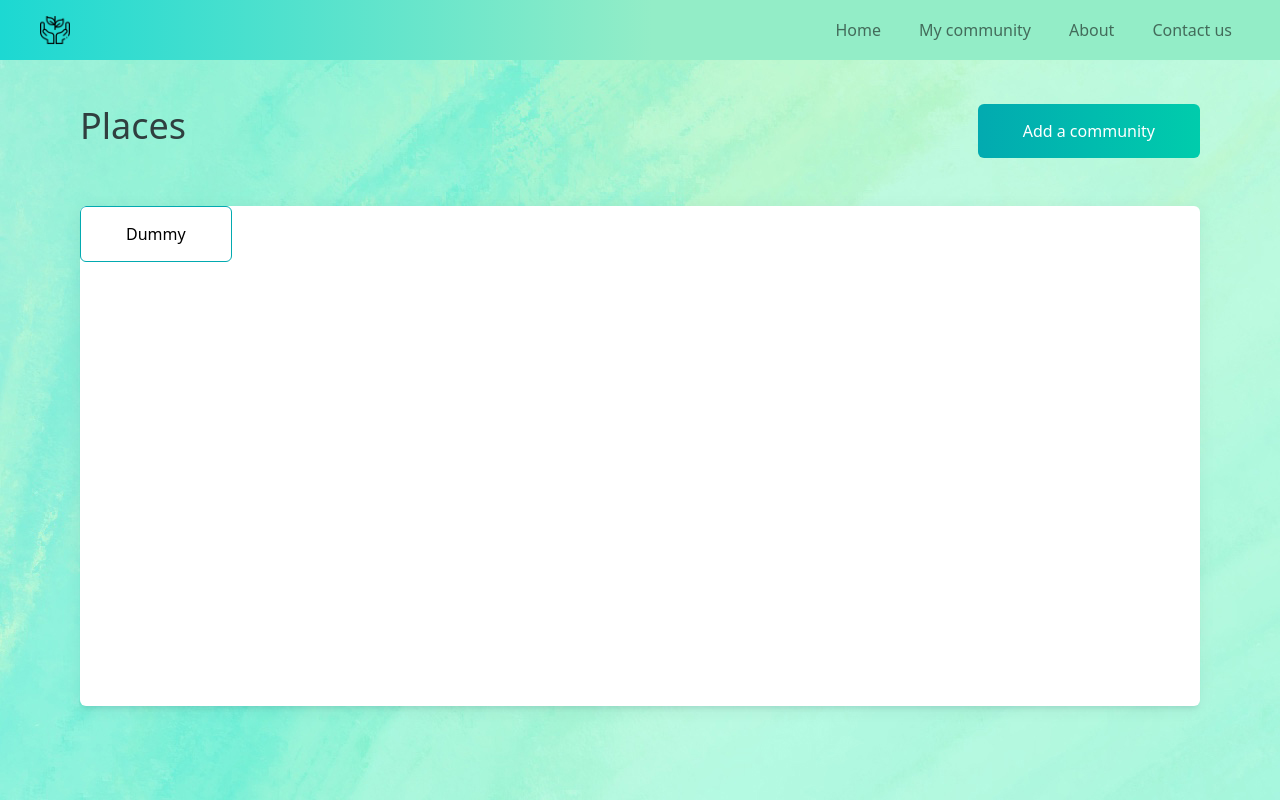
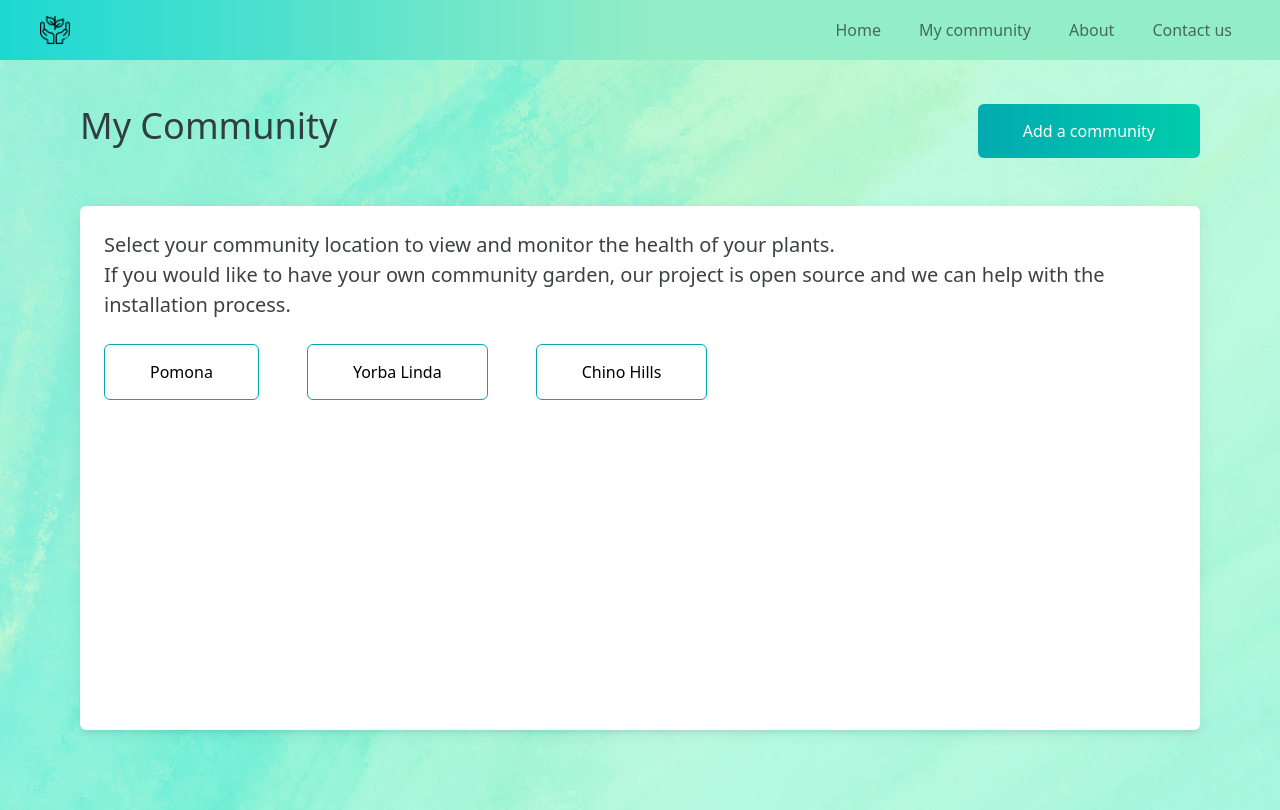
Before and after one commit to snigdha920/community-garden, a Next.js app in the folder app/: page /my-community in a window 1280 px wide. Built offline with nearby package versions, Linux system fonts and the light colour scheme.

Commit message:
set up My Community page

```diff
--- a/app/pages/my-community/index.tsx
+++ b/app/pages/my-community/index.tsx
@@ -5,11 +5,25 @@ import { AppLayout } from '../../components/layout/AppLayout';
 import { ContentLayout } from '../../components/layout/ContentLayout';
 
 const Places: NextPage = () => {
+  const places = ['Pomona', 'Yorba Linda', 'Chino Hills'];
   return (
     <AppLayout>
       <>
-        <ContentLayout title="Places" form={<div>Dummy form contents</div>}>
-          <ButtonElement variant="border">Dummy</ButtonElement>
+        <ContentLayout title="My Community" form={<div>Dummy form contents</div>}>
+          <div>
+            <p className="m-4 mb-0">
+              Select your community location to view and monitor the health of your plants. <br />
+              If you would like to have your own community garden, our project is open source and we can help with the
+              installation process.
+            </p>
+            <div className="d-flex flex-wrap">
+              {places.map((place, index) => (
+                <ButtonElement key={index} variant="border" className="m-4">
+                  {place}
+                </ButtonElement>
+              ))}
+            </div>
+          </div>
         </ContentLayout>
       </>
     </AppLayout>
```
